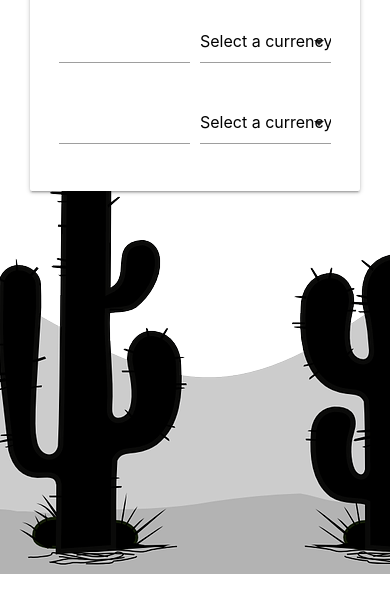
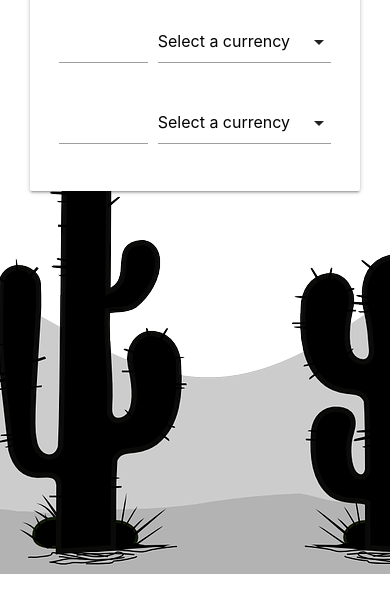
Before and after one commit to lemacarl/currency-converter, a plain HTML site: page index.html in a window 390 px wide. Shown: the part 66-678 px from the top of the page. Drawn offline with Linux system fonts and the light colour scheme; no server answers.

Commit message:
Style on extra small devices

```diff
--- a/css/currency-converter.css
+++ b/css/currency-converter.css
@@ -28,3 +28,9 @@ tr {
 .btn-flat {
 	color: #fff;
 }
+
+@media screen and (max-width: 500px) {
+	tr td:nth-child(2) {
+		width: 65%;
+	}
+}
```
